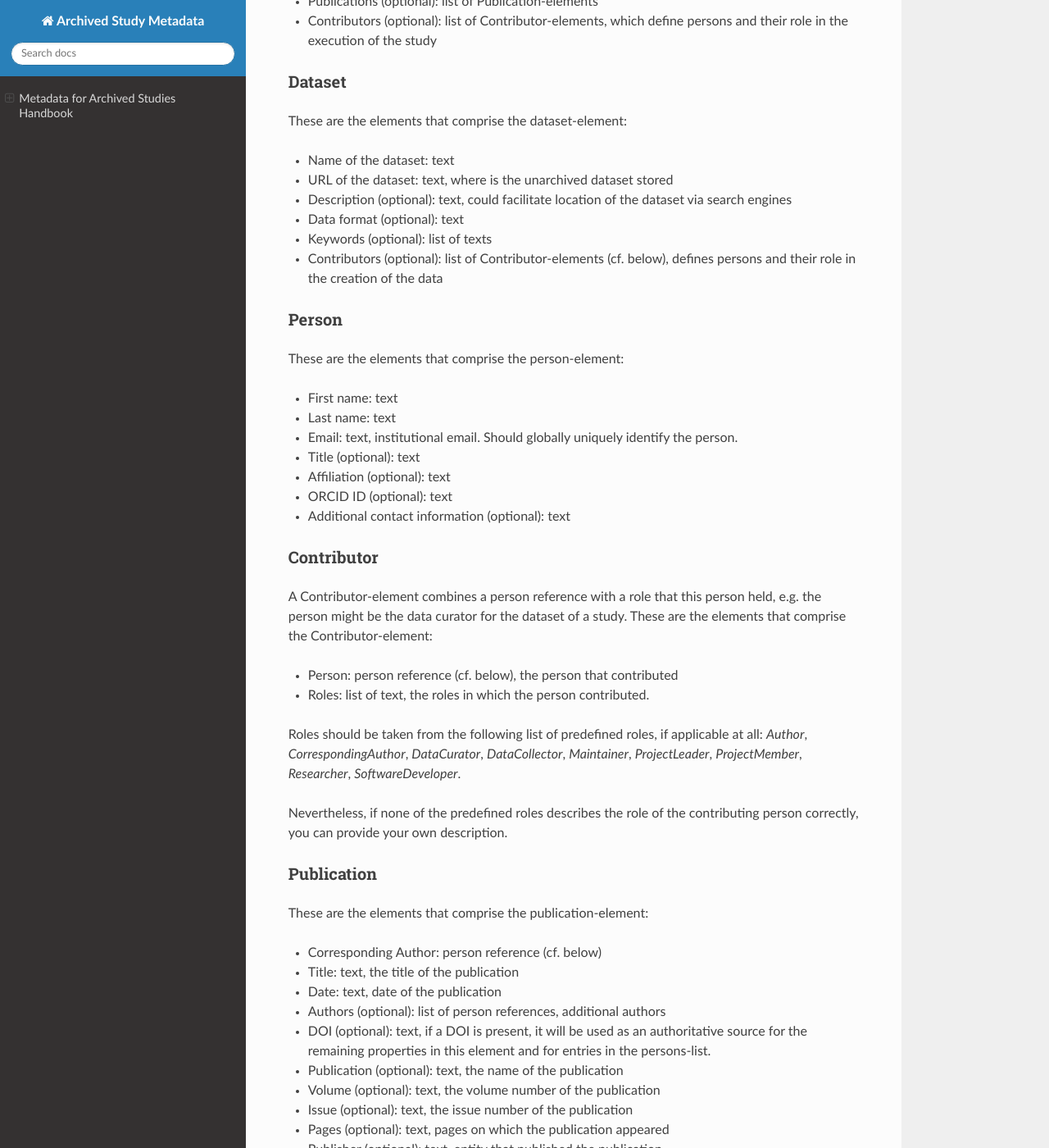
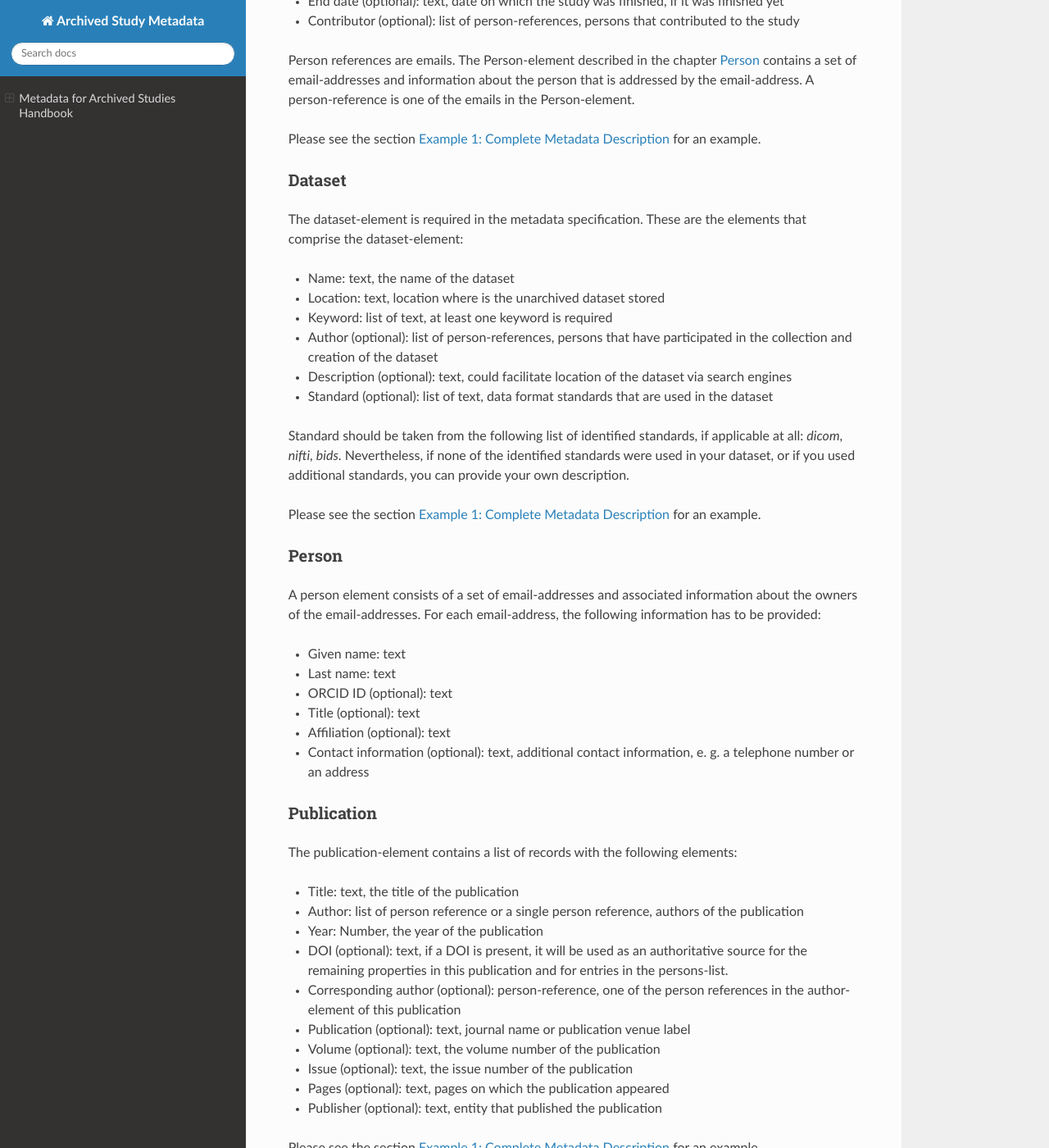
Before and after one commit to datalad/datalad-metalad, a Sphinx documentation site: the page built from tools/archive_metadata_validator/docs/source/archived-study-metadata-handbook.rst, in a window 1280 px wide and 1400 px high, scrolled down 1020 px. Shown: the whole window at 82% size. Built offline with Sphinx 7.4.7 and the Read the Docs theme 2.0.0, drawn with Linux system fonts in a browser that asks for light colours; some of the changed text lies outside the part shown.

Commit message:
DOC: update documentation to new schema

```diff
--- a/tools/archive_metadata_validator/docs/source/archived-study-metadata-handbook.rst
+++ b/tools/archive_metadata_validator/docs/source/archived-study-metadata-handbook.rst
@@ -1,7 +1,7 @@
 ..
     Long lines ahead!
-    In order to keep commits to this file comprehensible paragraphs
-    are written in a single line, i.e. no hard word wrap.
+    In order to keep commits to this file comprehensible, paragraphs
+    are written in a single line, i.e. there is no hard word wrap.
 
     If you work with a limited number of columns, please enable
     soft-wrap on your editor.
@@ -11,16 +11,16 @@
 Metadata for Archived Studies Handbook
 **************************************
 
-Version 1.3
+Version 1.4
 
 This document describes the metadata for archived studies. More precisely, it describes the metadata elements that can be used, and the machine-readable format in which they are specified. The schema is deliberately kept simple in order to facilitate quick metadata capturing, even from older studies. At the same time, it allows for more detailed information, if available.
 
 Metadata Elements
 =================
 
-The metadata for archived studies (MAS) contains only a few elements, most of which are optional. The top-level element is a Study. This element in turn contains a number of entries, which might themselves be elements.
+The metadata for archived studies (MAS) contains only a few elements, most of which are optional. There are four top-level elements: study, dataset, publication, and persons. These elements contain a number of possible entries, which might themselves be elements. Not all elements are mandatory, quite a number of them are in fact optional and don't have to be specified
 
-There are six high-level elements: study, dataset, person, contributor, publication, and person reference. This section gives an overview of the elements in MAS. For each sub-element we give the name, whether it is optional, the type of data that it should contain, e.g. text or integer, and optionally an explanation of what it should describe. So for example:
+This section gives an overview of the elements in MAS. For each element and sub-element we give the name, whether it is optional, the type of data that it should contain, e.g. text or integer, and optionally an explanation of what it should describe. So for example:
 
 - Purpose (optional): text, purpose of study
 
@@ -30,89 +30,67 @@ describes an element named Purpose, which is optional, its type is "text", and i
 Study
 -----
 
-These are the elements that comprise the study-element:
+The Study-element is required in the metadata specification. It consists of the following sub-elements:
 
 - Name: text, name of the study
-- Dataset: Dataset-element (cf. below)
+- Principal investigator: person-reference (cf. below), the name of the principal investigator, i.e. the person responsible for the study
+- Keyword: list of text, at least one keyword is required
 - Purpose: (optional): text, purpose of the study, could facilitate location of the study via search engines
 - Start date (optional): text, date on which the study was started, e.g. "23.1.2019"
-- End date (optional): text, date on which the study was ended, e.g. "25.3.2020"
-- Keywords (optional): list of texts
-- Persons (optional): list of Person-elements, persons that were involved in the study
-- Publications (optional): list of Publication-elements
-- Contributors (optional): list of Contributor-elements, which define persons and their role in the execution of the study
+- End date (optional): text, date on which the study was finished, if it was finished yet"
+- Contributor (optional): list of person-references, persons that contributed to the study
+
+Person references are emails. The Person-element described in the chapter `Person`_ contains a set of email-addresses and information about the person that is addressed by the email-address. A person-reference is one of the emails in the Person-element.
+
+Please see the section `Example 1: Complete Metadata Description`_ for an example.
 
 
 Dataset
 -------
 
-These are the elements that comprise the dataset-element:
+The dataset-element is required in the metadata specification. These are the elements that comprise the dataset-element:
 
-- Name of the dataset: text
-- URL of the dataset: text, where is the unarchived dataset stored
+- Name: text, the name of the dataset
+- Location: text, location where is the unarchived dataset stored
+- Keyword: list of text, at least one keyword is required
+- Author (optional): list of person-references, persons that have participated in the collection and creation of the dataset
 - Description (optional): text, could facilitate location of the dataset via search engines
-- Data format (optional): text
-- Keywords (optional): list of texts
-- Contributors (optional): list of Contributor-elements (cf. below), defines persons and their role in the creation of the data
+- Standard (optional): list of text, data format standards that are used in the dataset
+
+Standard should be taken from the following list of identified standards, if applicable at all: *dicom*, *nifti*, *bids*. Nevertheless, if none of the identified standards were used in your dataset, or if you used additional standards, you can provide your own description.
+
+Please see the section `Example 1: Complete Metadata Description`_ for an example.
+
 
 Person
 ------
 
-These are the elements that comprise the person-element:
+A person element consists of a set of email-addresses and associated information about the owners of the email-addresses. For each email-address, the following information has to be provided:
 
-- First name: text
+- Given name: text
 - Last name: text
-- Email: text, institutional email. Should globally uniquely identify the person.
+- ORCID ID (optional): text
 - Title (optional): text
 - Affiliation (optional): text
-- ORCID ID (optional): text
-- Additional contact information (optional): text
-
-Contributor
------------
-A Contributor-element combines a person reference with a role that this person held, e.g. the person might be the data curator for the dataset of a study. These are the elements that comprise the Contributor-element:
-
-- Person: person reference (cf. below), the person that contributed
-- Roles: list of text, the roles in which the person contributed.
-
-Roles should be taken from the following list of predefined roles, if applicable at all: *Author*, *CorrespondingAuthor*, *DataCurator*, *DataCollector*, *Maintainer*, *ProjectLeader*, *ProjectMember*, *Researcher*, *SoftwareDeveloper*.
-
-Nevertheless, if none of the predefined roles describes the role of the contributing person correctly, you can provide your own description.
-
+- Contact information (optional): text, additional contact information, e. g. a telephone number or an address
 
 Publication
 -----------
-These are the elements that comprise the publication-element:
+The publication-element contains a list of records with the following elements:
 
-- Corresponding Author: person reference (cf. below)
 - Title: text, the title of the publication
-- Date: text, date of the publication
-- Authors (optional): list of person references, additional authors
-- DOI (optional): text, if a DOI is present, it will be used as an authoritative source for the remaining properties in this element and for entries in the persons-list.
-- Publication (optional): text, the name of the publication
+- Author: list of person reference or a single person reference, authors of the publication
+- Year: Number, the year of the publication
+- DOI (optional): text, if a DOI is present, it will be used as an authoritative source for the remaining properties in this publication and for entries in the persons-list.
+- Corresponding author (optional): person-reference, one of the person references in the author-element of this publication
+- Publication (optional): text, journal name or publication venue label
 - Volume (optional): text, the volume number of the publication
 - Issue (optional): text, the issue number of the publication
 - Pages (optional): text, pages on which the publication appeared
 - Publisher (optional): text, entity that published the publication
 
-Person Reference
---------------------
-Person references are used in the Study-element, the Dataset-element and in the Publication-element. They reference persons that are contained in the persons-list of the Study-element. That means, person information is kept at a single place in MAS, i.e. in the persons list of the Study-element. Other places in MAS that require person information just refer to entries in this list.
+Please see the section `Example 1: Complete Metadata Description`_ for an example.
 
-Entries in the persons list are referred to either by the person’s email or by the person’s first and last name.
-
-Since there are two ways to reference a person (either by their email, or by their first and last name), a person reference can be either of the following elements:
-
-- Email: text
-
-or
-
-- First name: text
-
-  Last name: text
-
-
-Please check the section `Example 1: Complete Metadata Description`_ for an example.
 
 Metadata format
 ===============
@@ -130,10 +108,10 @@ Example for concept 1:
 An example for the first concept, i.e. names and content, is given here::
 
     name: This is a name
-    url: http://www.example.com/
+    location: http://www.example.com/
 
 
-The given code defines two entities, namely "name" and "url", with the respective content "This is a name" and "http://www.example.com/".
+The given code defines two entities, namely "name" and "location", with the respective content "This is a name" and "http://www.example.com/".
 
 Long context can also be written into multiple lines, for example, the following code snippet defines an element named "description" with the content "Lorem ipsum ... ullamco"::
 
@@ -144,13 +122,13 @@ Long context can also be written into multiple lines, for example, the following
 
 **Please note**: if the content of an element contains the character colon followed by space, you have to enclose the content into double-quotes. For example when you specify the element additional_contact_info like this::
 
-    addition_contact_info: Tel: +1 555 201-4444
+    contact_information: Tel: +1 555 201-4444
 
 you would see an error, because "Tel" would be mistaken for an element name, since it is followed by a colon and a space.
 
 To prevent this error, you have to enclose the string `Tel: +1 555 201-4444` into double-quotes like this::
 
-    addition_contact_info: "Tel: +1 555 201-4444"
+    contact_information: "Tel: +1 555 201-4444"
 
 
 Example for concept 2:
@@ -159,12 +137,12 @@ An example for the second concept, i.e. indentation of contained elements, is gi
 
     study:
       name: Navigational maps in rat brains
-      dataset:
-        name: fMRI rat navigation
-        url: http://www.example.com/studies/images/rat-navigation
       purpose: determine how rats learn to navigate in new environments
+      keyword:
+        - rodent
+        - navigation
 
-The code-snippet above defines an element called "study" that contains three sub-elements, i.e. "name", "dataset", and "purpose". Of which "dataset" itself contains two sub-elements, i.e. "name", and "url".
+The code-snippet above defines an element called "study" that contains three sub-elements, i.e. "name", "purpose", and "keyword". The "keyword" sub-element contains a list with the two entries "rodent", and "navigation".
 
 **Please note**: only use spaces for indentation, not tabulators!
 
@@ -180,16 +158,19 @@ The code snippet above defines an element named "keywords", that contains a list
 
 The content of list elements is not restricted to simple types like text strings or number. List elements themselves can be elements with sub-elements, as shown here::
 
-    study:
-      persons:
-        - person:
-            first_name: John
-            last_name: Harris
-        - person:
-            first_name: Ida
-            last_name: Miller
+    publication:
+      - title: Food-based intelligence
+        author: a@fz-juelich.de
+        # when published
+        year: 1995
 
-The code snippet above defines an element named "study", that contains an element named "persons", that contains a list with two entries. In this example each list entry is itself an element containing other elements. More specific each list entry is a "person" element, that contains two sub-elements, i.e. "first_name" and "last_name" with the respective first and last names.
+      - title: Rodent studies survey
+        author: a@fz-juelich.de
+        doi: doi:example/p2
+        year: 2005
+
+
+The code snippet above defines an element named "publication", that contains a element named "persons", that contains a list with two entries. In this example each list entry is itself an element containing other elements. More specific each list entry is a "person" element, that contains two sub-elements, i.e. "first_name" and "last_name" with the respective first and last names.
 
 Complete Metadata Definition
 ============================
```
Also changed, not shown: 2 other files.
